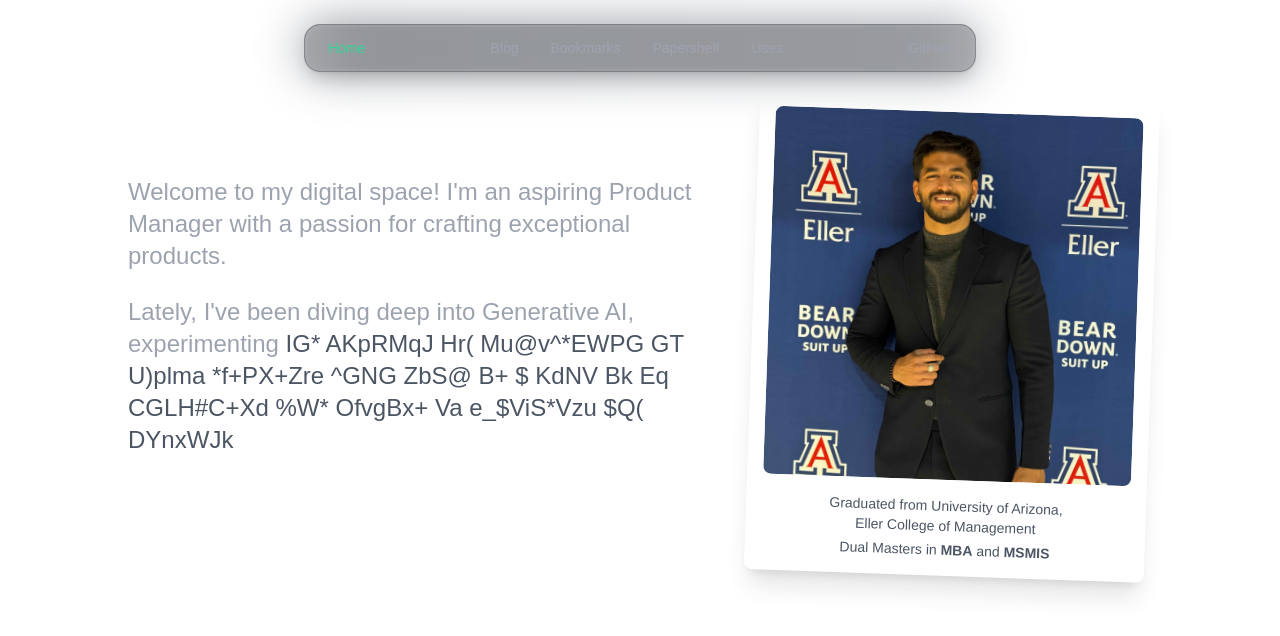
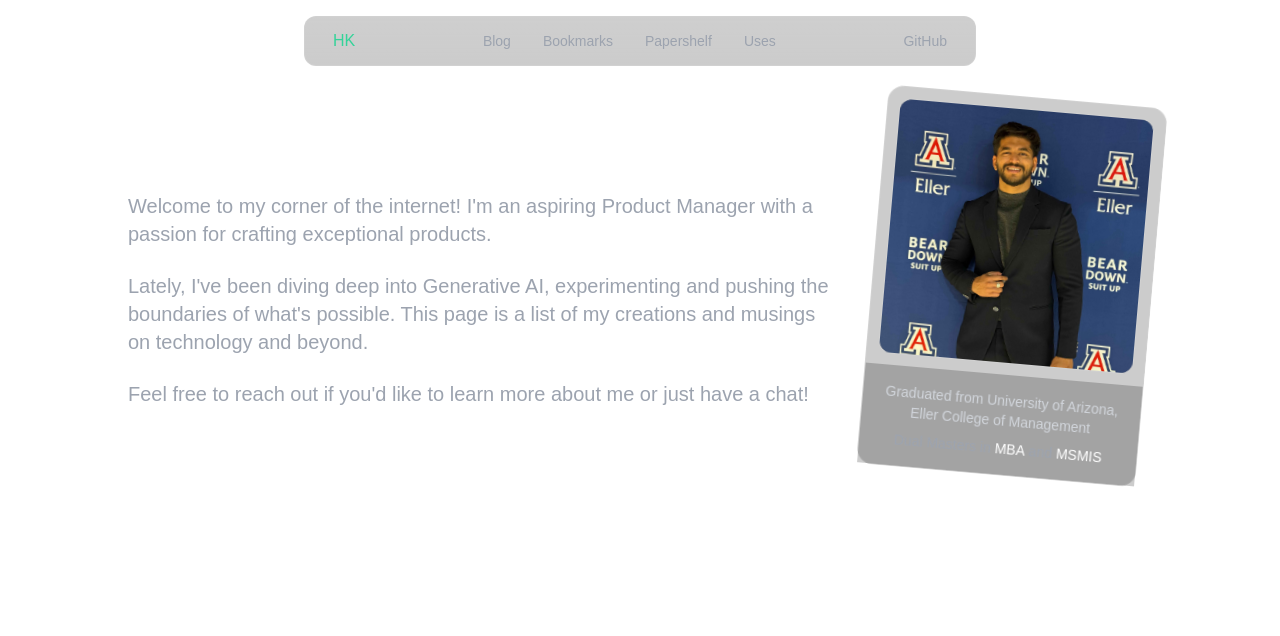
Before and after one commit to hrithikkoduri/PortfolioWebsite, a Next.js app: page / in a window 1280 px wide. Shown: the top 636 px of the page. Built offline with nearby package versions, Linux system fonts and the light colour scheme.

Commit message:
revamped intro,img and navbar

```diff
--- a/src/app/page.tsx
+++ b/src/app/page.tsx
@@ -1,29 +1,11 @@
 "use client"
 
-import { useState, useCallback } from 'react';
-import DecryptedText from '@/components/DecryptedText';
+import { useState } from 'react';
 import Navigation from '@/components/Navigation';
 import Image from 'next/image';
-import profile from './profile_.png'  // Adjust the path to match your image location
+import { motion } from 'framer-motion';
 
 export default function Home() {
-  const [animationStates, setAnimationStates] = useState({
-    intro: false,
-    welcome: false,
-    experience: false,
-    outro: false
-  });
-
-  const handleAnimationComplete = useCallback((key: keyof typeof animationStates) => {
-    // Using setTimeout to ensure state update happens after current render cycle
-    setTimeout(() => {
-      setAnimationStates(prev => ({
-        ...prev,
-        [key]: true
-      }));
-    }, 0);
-  }, []);
-
   return (
     <>
       <Navigation />
@@ -32,93 +14,65 @@ export default function Home() {
           <div className="flex flex-col md:flex-row gap-8 items-start">
             {/* Text Content */}
             <div className="flex-1">
-              <h1 className="text-3xl md:text-5xl font-bold mb-8">
-                <DecryptedText
-                  text="Hello, I'm Hrithik Koduri."
-                  animateOn="view"
-                  speed={30}
-                  sequential={true}
-                  revealDirection="start"
-                  className="text-white"
-                  encryptedClassName="text-gray-500"
-                  onAnimationComplete={() => handleAnimationComplete('intro')}
-                />
+              <br />
+              <h1 className="text-3xl md:text-4xl font-bold mb-8 text-white">
+                Hello, I'm Hrithik Koduri!
               </h1>
               <div className="space-y-6">
-                {animationStates.intro && (
-                  <p className="text-gray-400 text-xl md:text-2xl leading-relaxed">
-                    <DecryptedText
-                      text="Welcome to my digital space! I'm an aspiring Product Manager with a passion for crafting exceptional products."
-                      animateOn="view"
-                      speed={20}
-                      sequential={true}
-                      revealDirection="start"
-                      className="text-gray-400"
-                      encryptedClassName="text-gray-600"
-                      onAnimationComplete={() => handleAnimationComplete('welcome')}
-                    />
+                <p className="text-gray-400 text-xl md:text-xl leading-relaxed">
+                  Welcome to my corner of the internet! I'm an aspiring Product Manager with a passion for crafting exceptional products.
                 </p>
-                )}
 
-                {animationStates.welcome && (
-                  <p className="text-gray-400 text-xl md:text-2xl leading-relaxed">
-                    <DecryptedText
-                      text="Lately, I've been diving deep into Generative AI, experimenting and pushing the boundaries of what's possible. This page is a list of my creations and musings on technology and beyond."
-                      animateOn="view"
-                      speed={20}
-                      sequential={true}
-                      revealDirection="start"
-                      className="text-gray-400"
-                      encryptedClassName="text-gray-600"
-                      onAnimationComplete={() => handleAnimationComplete('experience')}
-                    />
+                <p className="text-gray-400 text-xl md:text-xl leading-relaxed">
+                  Lately, I've been diving deep into Generative AI, experimenting and pushing the boundaries of what's possible. This page is a list of my creations and musings on technology and beyond.
                 </p>
-                )}
 
-                {animationStates.experience && (
-                  <p className="text-gray-400 text-xl md:text-2xl leading-relaxed">
-                    <DecryptedText
-                      text="Feel free to reach out if you'd like to learn more about me or just have a chat!"
-                      animateOn="view"
-                      speed={20}
-                      sequential={true}
-                      revealDirection="start"
-                      className="text-gray-400"
-                      encryptedClassName="text-gray-600"
-                      onAnimationComplete={() => handleAnimationComplete('outro')}
-                    />
+                <p className="text-gray-400 text-xl md:text-xl leading-relaxed">
+                  Feel free to reach out if you'd like to learn more about me or just have a chat!
                 </p>
-                )}
               </div>
             </div>
 
-            {/* Image Section */}
-            <div className="w-full md:w-[400px] sticky top-24">
-              <div className="bg-white dark:bg-gray-800 p-4 rounded-lg shadow-xl transform transition-transform duration-300 hover:scale-102 rotate-2">
+            {/* Minimalist Image Section */}
+            <div className="w-full md:w-[280px] sticky top-24">
+              <motion.div
+                className="group relative"
+                initial={{ rotate: 5 }}
+                whileHover={{ scale: 1.02, rotate: 0 }}
+                transition={{ duration: 0.3 }}
+              >
+                {/* Subtle glow */}
+                <div className="absolute -inset-0.5 bg-white/5 opacity-0 group-hover:opacity-100 transition-opacity duration-500 blur-lg" />
+
+                {/* Main container */}
+                <div className="relative bg-black/20 backdrop-blur-sm rounded-2xl border border-white/10">
                   {/* Image container */}
-                <div className="aspect-square relative rounded-lg overflow-hidden bg-gray-900 mb-4">
+                  <div className="p-3">
+                    <div className="aspect-square rounded-xl overflow-hidden bg-gray-900/50 ring-1 ring-white/10">
                       <Image
                         src="/profile_.png"
                         alt="Hrithik Koduri"
                         width={400}
                         height={400}
                         priority
-                    className="object-cover w-full h-full"
+                        className="object-cover w-full h-full transition-all duration-500 group-hover:scale-[1.02]"
                       />
                     </div>
-                {/* Polaroid caption */}
-                <p className="text-center text-gray-600 dark:text-gray-400 text-sm px-2 space-y-1">
-                  <span className="block">
+                  </div>
+
+                  {/* Text content */}
+                  <div className="p-4 text-center bg-black/20">
+                    <p className="text-gray-300 text-sm font-medium">
                       Graduated from University of Arizona,
                       <br />
                       Eller College of Management
-                  </span>
-                  <span className="block text-sm">
-                    Dual Masters in <span className="font-bold">MBA</span> and <span className="font-bold">MSMIS</span>
-
-                  </span>
+                    </p>
+                    <p className="text-sm mt-2 text-gray-400">
+                      Dual Masters in <span className="text-white font-medium">MBA</span> and <span className="text-white font-medium">MSMIS</span>
                     </p>
                   </div>
+                </div>
+              </motion.div>
             </div>
           </div>
         </div>
--- a/src/components/Navigation.tsx
+++ b/src/components/Navigation.tsx
@@ -5,67 +5,73 @@ import { usePathname } from 'next/navigation';
 export default function Navigation() {
   const pathname = usePathname();
 
+  const navItems = [
+    { name: 'Blog', path: '/blog' },
+    { name: 'Bookmarks', path: '/bookmarks' },
+    { name: 'Papershelf', path: '/papershelf' },
+    { name: 'Uses', path: '/uses' },
+  ];
+
   return (
-    <div className="w-full fixed top-0 z-50 px-4 py-6">
+    <div className="w-full fixed top-0 z-50 px-4 py-4">
       <motion.nav
         initial={{ y: -100, opacity: 0 }}
         animate={{ y: 0, opacity: 1 }}
         transition={{ duration: 0.5, ease: "easeOut" }}
-        className="max-w-2xl mx-auto relative"
+        className="max-w-2xl mx-auto"
       >
-        {/* Glow effect */}
-        <div className="absolute inset-0 rounded-2xl bg-gradient-to-r from-gray-800/50 to-gray-700/50 blur-xl" />
+        <div className="relative px-4 py-2 rounded-xl bg-black/20 backdrop-blur-md border border-white/10">
+          {/* Subtle glow effect */}
+          <div className="absolute inset-0 rounded-xl bg-gradient-to-b from-white/5 to-transparent -z-10" />
 
-        {/* Triple border effect with smoother colors */}
-        <div className="absolute inset-0 rounded-2xl border border-gray-700/50 shadow-lg backdrop-blur-xl" />
-        <div className="absolute inset-[1px] rounded-2xl border border-gray-300/50" />
-        <div className="absolute inset-[2px] rounded-2xl border border-gray-200/50" />
-
-        {/* Main navigation container */}
-        <div className="relative px-6 py-3 rounded-2xl bg-black/20 backdrop-blur-md">
-          <div className="flex items-center justify-between gap-4">
-            {/* Left side */}
+          <div className="flex items-center justify-between">
+            {/* Logo/Home */}
             <Link href="/">
-              <motion.span
-                className="text-emerald-400 text-sm font-medium relative group"
+              <motion.div
+                className="text-emerald-400 font-medium relative group px-3 py-1"
                 whileHover={{ scale: 1.05 }}
                 whileTap={{ scale: 0.95 }}
               >
-                <span className="relative z-10">Home</span>
-                <span className="absolute inset-0 bg-emerald-400/10 rounded-lg -z-10 opacity-0 group-hover:opacity-100 transition-opacity" />
-              </motion.span>
+                <span className="relative z-10">HK</span>
+                <div className="absolute inset-0 bg-emerald-400/10 rounded-lg scale-0 group-hover:scale-100 transition-transform duration-200" />
+              </motion.div>
             </Link>
 
-            {/* Center */}
-            <div className="flex items-center gap-8">
-              {['Blog', 'Bookmarks', 'Papershelf', 'Uses'].map((item) => (
-                <Link key={item} href={`/${item.toLowerCase()}`}>
-                  <motion.span
-                    className={`text-sm relative group ${
-                      pathname === `/${item.toLowerCase()}`
+            {/* Navigation Items */}
+            <div className="flex items-center gap-2">
+              {navItems.map((item) => (
+                <Link key={item.name} href={item.path}>
+                  <motion.div
+                    className={`px-3 py-1 rounded-lg relative group ${
+                      pathname === item.path
                         ? 'text-white'
                         : 'text-gray-400'
-                    } hover:text-white transition-all duration-200`}
+                    }`}
                     whileHover={{ scale: 1.05 }}
                     whileTap={{ scale: 0.95 }}
                   >
-                    <span className="relative z-10">{item}</span>
-                    <span className="absolute inset-0 bg-white/5 rounded-lg -z-10 opacity-0 group-hover:opacity-100 transition-opacity" />
-                  </motion.span>
+                    <span className="relative z-10 text-sm">{item.name}</span>
+                    <div className={`absolute inset-0 rounded-lg transition-all duration-200 -z-10
+                      ${pathname === item.path
+                        ? 'bg-white/10'
+                        : 'bg-white/0 group-hover:bg-white/5'
+                      }`}
+                    />
+                  </motion.div>
                 </Link>
               ))}
             </div>
 
-            {/* Right side */}
-            <Link href="https://github.com">
-              <motion.span
-                className="text-gray-400 text-sm hover:text-white transition-all duration-200 relative group"
+            {/* GitHub Link */}
+            <Link href="https://github.com/hrithikkoduri" target="_blank" rel="noopener noreferrer">
+              <motion.div
+                className="text-gray-400 relative group px-3 py-1"
                 whileHover={{ scale: 1.05 }}
                 whileTap={{ scale: 0.95 }}
               >
-                <span className="relative z-10">GitHub</span>
-                <span className="absolute inset-0 bg-white/5 rounded-lg -z-10 opacity-0 group-hover:opacity-100 transition-opacity" />
-              </motion.span>
+                <span className="relative z-10 text-sm">GitHub</span>
+                <div className="absolute inset-0 bg-white/5 rounded-lg scale-0 group-hover:scale-100 transition-transform duration-200" />
+              </motion.div>
             </Link>
           </div>
         </div>
```
Lines whose indentation alone changed are shown as unchanged.
